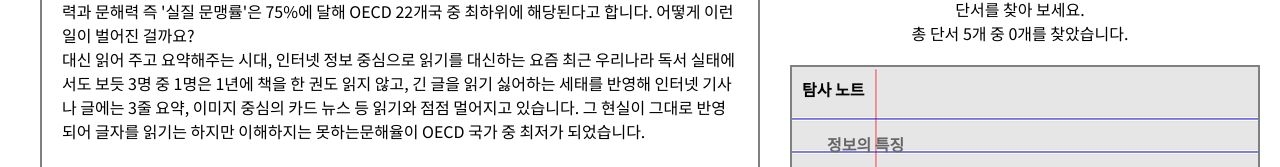
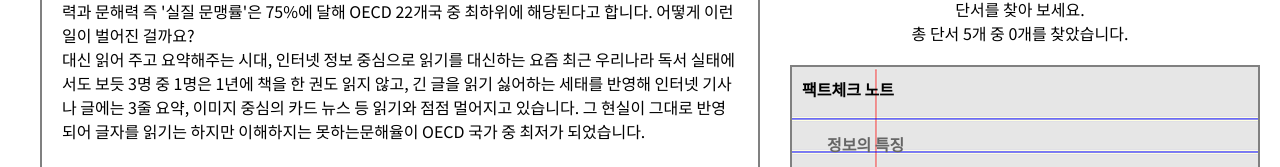
Before and after one commit to snu-factchecker/snu-factchecker.github.io, a React (Create React App) app: page /topic/2 in a window 1280 px wide. Shown: the part 275-442 px from the top of the page. Built offline with nearby package versions, Linux system fonts and the light colour scheme.

Commit message:
:lipstick: fix topiclist page

```diff
--- a/src/QuizPage/Quiz2.js
+++ b/src/QuizPage/Quiz2.js
@@ -361,7 +361,7 @@ class QuizPage2 extends React.Component {
 							</div>
 						</div>
 						<div id="notebook">
-							<div id="title">탐사 노트</div>
+							<div id="title">팩트체크 노트</div>
 							<div id="characteristics" className="values">
 								<div id="char-title" className="notebook-title">
 									정보의 특징
--- a/src/QuizPage/Quiz3.js
+++ b/src/QuizPage/Quiz3.js
@@ -470,7 +470,7 @@ class QuizPage3 extends React.Component {
 							</div>
 						</div>
 						<div id="notebook">
-							<div id="title">탐사 노트</div>
+							<div id="title">팩트체크 노트</div>
 							<div id="characteristics" className="values">
 								<div id="char-title" className="notebook-title">
 									정보의 특징
--- a/src/QuizPage/Quiz4.js
+++ b/src/QuizPage/Quiz4.js
@@ -276,7 +276,7 @@ class QuizPage4 extends React.Component{
 					<div>총 단서 7개 중 {this.state.cluesCollected.length}개를 찾았습니다.</div>
 				</div>
 				<div id="notebook">
-					<div id="title">탐사 노트</div>
+					<div id="title">팩트체크 노트</div>
 					<div id="characteristics" className="values">
 						<div id="char-title" className="notebook-title">정보의 특징</div>
 						<div>{clues}</div>
--- a/src/QuizPage/Quiz5.js
+++ b/src/QuizPage/Quiz5.js
@@ -410,7 +410,7 @@ class QuizPage5 extends React.Component {
 							</div>
 						</div>
 						<div id="notebook">
-							<div id="title">탐사 노트</div>
+							<div id="title">팩트체크 노트</div>
 							<div id="characteristics" className="values">
 								<div id="char-title" className="notebook-title">
 									정보의 특징
--- a/src/QuizPage/QuizPage.js
+++ b/src/QuizPage/QuizPage.js
@@ -240,7 +240,7 @@ class QuizPage extends React.Component{
 					<div>총 단서 6개 중 {this.state.cluesCollected.length}개를 찾았습니다.</div>
 				</div>
 				<div id="notebook">
-					<div id="title">탐사 노트</div>
+					<div id="title">팩트체크 노트</div>
 					<div id="characteristics" className="values">
 						<div id="char-title" className="notebook-title">정보의 특징</div>
 						<div>{clues}</div>
--- a/src/TopicList/Topic.js
+++ b/src/TopicList/Topic.js
@@ -11,7 +11,10 @@ class Topic extends React.Component{
 			<div className="topic-preview" onClick={()=>this.moveToTopic(this.props.link)} >
 				<div className="topic-img" style={{backgroundImage: `url(${this.props.image})`, backgroundSize:"cover"}}>
 				</div>
-				<div className="topic-text">{this.props.text}</div>
+				<div className="topic-text">
+					<div>{this.props.text}</div>
+					<div className="topic-aux">토픽: {this.props.topic}</div>
+				</div>
 			</div>
 		)
 	}
--- a/src/TopicList/Topic.scss
+++ b/src/TopicList/Topic.scss
@@ -1,6 +1,7 @@
 #topic-list{
 	display: flex;
 	flex-direction: column;
+	align-items: center;
 	// grid-template-columns: 1fr 1fr 1fr;
 	margin-top: 50px;
 	.topic-preview{
@@ -19,6 +20,11 @@
 		}
 		.topic-text{
 			margin-left: 20px;
+			font-size: 20px;
+			.topic-aux{
+				font-size: 14px;
+				color: grey;
+			}
 		}
 	}
 }
```
